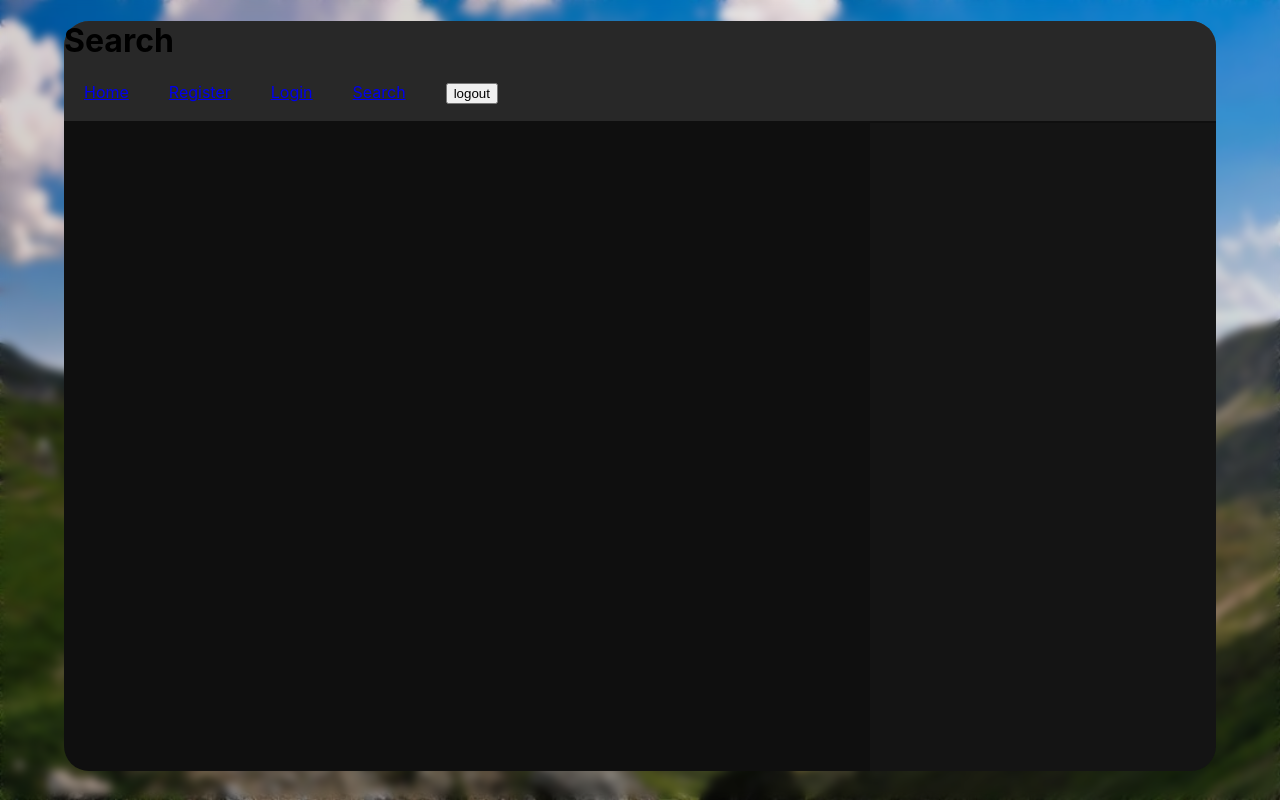
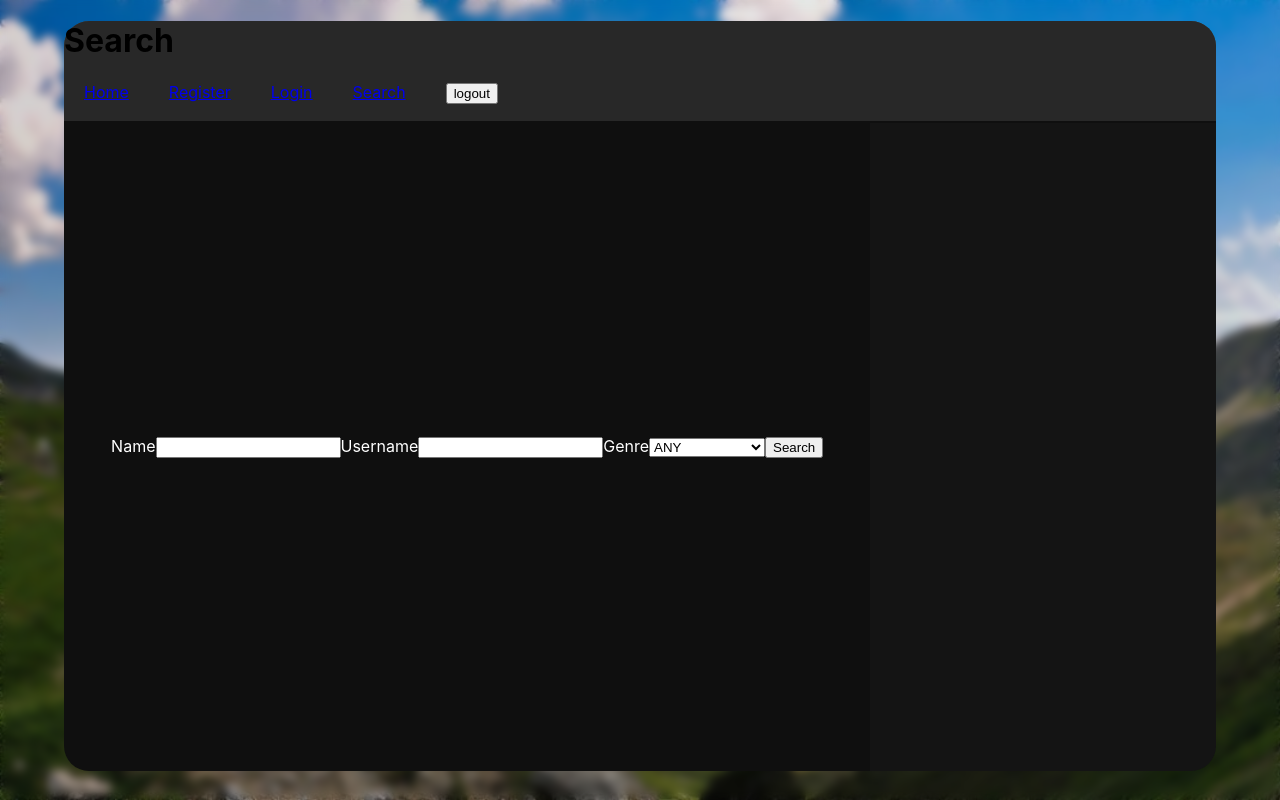
Before and after one commit to jt-rose/gdd-client, a React (Create React App) app: page /search in a window 1280 px wide. Built offline with nearby package versions, Linux system fonts and the light colour scheme.

Commit message:
add search results

```diff
--- a/src/pages/Search.js
+++ b/src/pages/Search.js
@@ -2,29 +2,86 @@ import { useState, useEffect } from "react";
 import axios from "axios";
 
 import { useNavigate } from "react-router";
-import { Navbar } from "../components/Navbar";
+import { Layout, LeftContent, RightContent } from "../components/Layout";
+import { GENRE } from "../utils/GENRE";
+import { post } from "../utils/serverURL";
 
 export const Search = () => {
+  const [name, setName] = useState("");
+  const [username, setUsername] = useState("");
+  const [genre, setGenre] = useState("ANY");
+  const [results, setResults] = useState([]);
+  const [noResults, setNoResults] = useState(false);
   let navigate = useNavigate();
+  console.log(results);
+
+  const handleSearch = async (e) => {
+    e.preventDefault();
+    let searchParams = {};
+    if (name !== "") {
+      searchParams.name = name;
+    }
+    if (username !== "") {
+      searchParams.username = username;
+    }
+    if (genre !== "ANY") {
+      searchParams.genre = genre;
+    }
+
+    const response = await post("/doc/search", { searchParams });
+    if (response.data.length) {
+      setResults(response.data);
+      setNoResults(false);
+    } else {
+      setResults(response.data);
+      setNoResults(true);
+    }
+  };
+
+  const openDesignPage = (designid) => {
+    navigate("/design/" + designid);
+  };
 
   return (
-    <>
-      <div className="main">
-        <div className="mainEffect">
-          <div className="mainContainer">
-            <div className="header" padding="4" color="white">
-              <h1>Search</h1>
-              <Navbar />
-            </div>
-            <div className="content">
-              <div className="contentLeft"></div>
-              <div className="contentRight">
-                <div maxW="xl" centerContent></div>
-              </div>
-            </div>
-          </div>
-        </div>
-      </div>
-    </>
+    <Layout title="Search">
+      <LeftContent>
+        <form>
+          <label htmlFor="name">Name</label>
+          <input
+            type="text"
+            id="name"
+            value={name}
+            onChange={(e) => setName(e.target.value)}
+          />
+
+          <label htmlFor="username">Username</label>
+          <input
+            type="text"
+            id="username"
+            value={username}
+            onChange={(e) => setUsername(e.target.value)}
+          />
+
+          <label htmlFor="genre">Genre</label>
+          <select value={genre} onChange={(e) => setGenre(e.target.value)}>
+            <option key="select-ANY" value="ANY">
+              ANY
+            </option>
+            {GENRE.map((g) => (
+              <option key={"select-" + g} value={g}>
+                {g}
+              </option>
+            ))}
+          </select>
+          <button onClick={handleSearch}>Search</button>
+        </form>
+
+        {noResults && <p>no results found</p>}
+        {results.map((design) => (
+          <h3 onClick={() => openDesignPage(design._id)}>{design.name}</h3>
+        ))}
+      </LeftContent>
+      <RightContent></RightContent>
+    </Layout>
   );
 };
```
